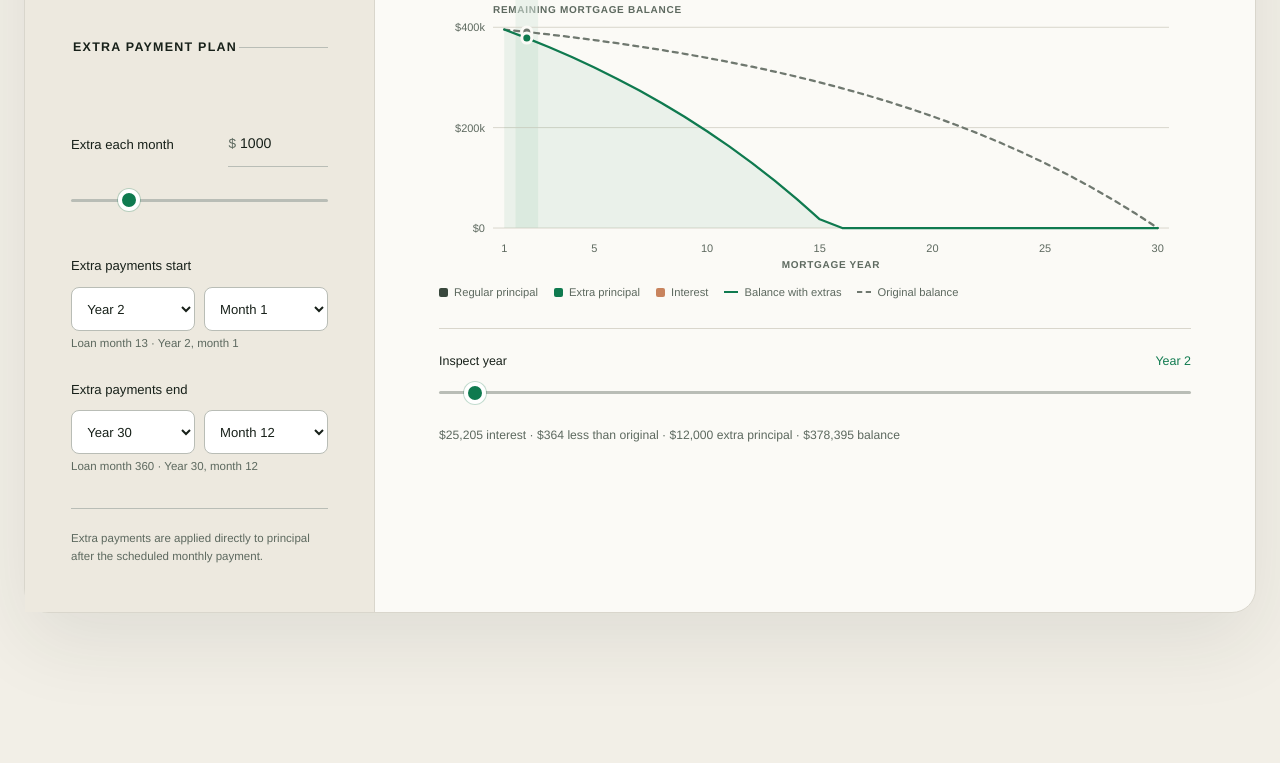
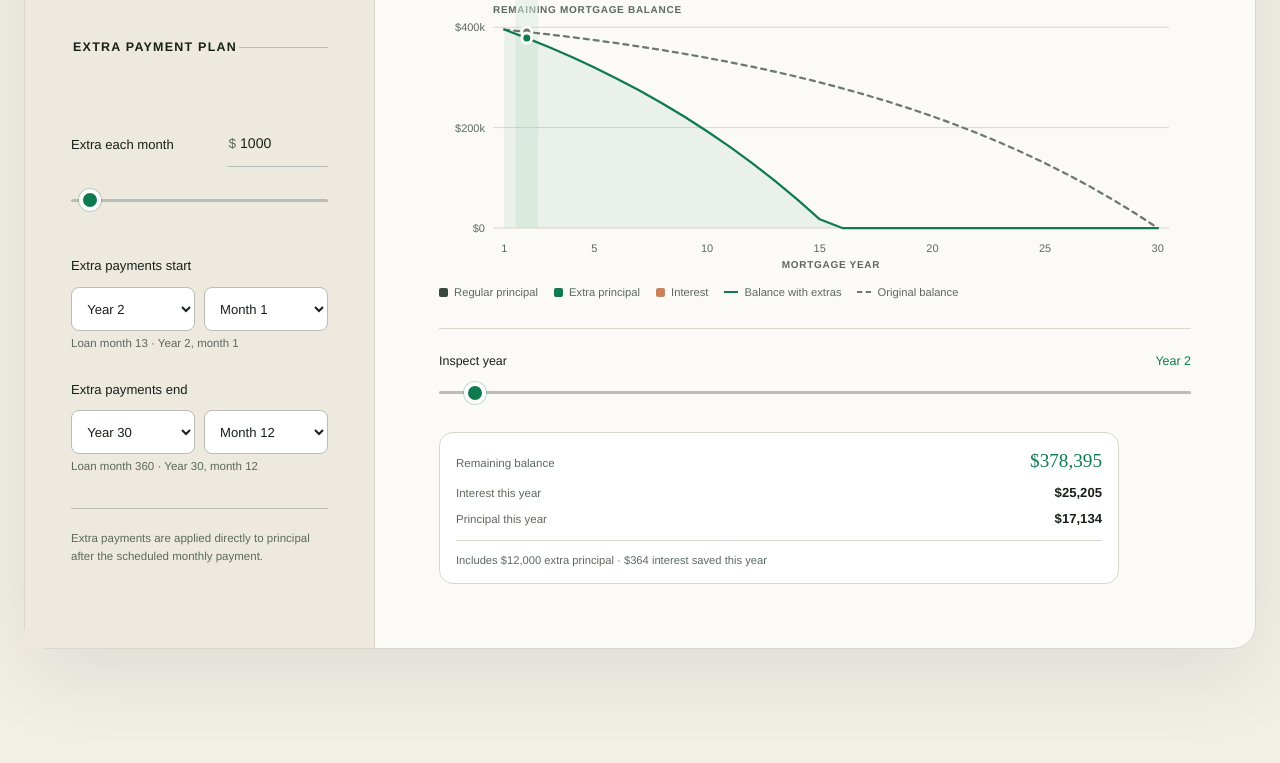
Before and after one commit to zergmutalisp/designscapes, a plain HTML site: page demos/mortgage-paydown/index.html in a window 1280 px wide. Shown: the part 1201-1964 px from the top of the page. Drawn offline with Linux system fonts and the light colour scheme.

Commit message:
Expand mortgage scenarios and year details

```diff
--- a/demos/mortgage-paydown/app.js
+++ b/demos/mortgage-paydown/app.js
@@ -262,6 +262,9 @@ import { calculateMortgage } from './mortgage-core.js';
     const selectedOriginal = originalPoints[selectedIndex];
     const selectedYear = planYears[selectedIndex];
     const selectedBandX = xFor(selectedIndex) - step / 2;
+    const selectedReading = compact
+      ? `<text class="selected-reading" x="${plotRight}" y="${paymentBottom + 18}" text-anchor="end">Year ${selectedIndex + 1} · ${selectedYear.balance <= 0.5 ? 'Paid off' : `${compactCurrency(selectedYear.balance)} left`}</text>`
+      : '';
 
     const paymentGrid = [0, 0.5, 1].map(ratio => {
       const y = paymentBottom - ratio * paymentHeight;
@@ -318,6 +321,7 @@ import { calculateMortgage } from './mortgage-core.js';
       <path class="plan-line" d="${pathFrom(planPoints)}"></path>
       <circle class="selected-point original" cx="${selectedOriginal.x}" cy="${selectedOriginal.y}" r="5"></circle>
       <circle class="selected-point plan" cx="${selectedPlan.x}" cy="${selectedPlan.y}" r="5"></circle>
+      ${selectedReading}
       ${xLabels}
       <text class="axis-label" x="${plotLeft + plotWidth / 2}" y="${height - 6}" text-anchor="middle">Mortgage year</text>
     `;
@@ -340,6 +344,7 @@ import { calculateMortgage } from './mortgage-core.js';
         hit.addEventListener('click', () => {
           selectYear(Number(hit.dataset.year));
           showTooltip(Number(hit.dataset.year));
+          updateYearDetail(true);
         });
       });
     }
@@ -384,15 +389,45 @@ import { calculateMortgage } from './mortgage-core.js';
     chartAnimation = requestAnimationFrame(frame);
   }
 
-  function updateYearDetail() {
+  function updateYearDetail(announce = false) {
     if (!model) return;
     const index = Number(inspectYear.value) - 1;
+    const yearNumber = index + 1;
     const planYear = model.plan.years[index];
     const originalYear = model.original.years[index];
     const interestDifference = Math.max(0, originalYear.interest - planYear.interest);
-    byId('inspect-year-output').textContent = `Year ${index + 1}`;
-    inspectYear.setAttribute('aria-valuetext', `Mortgage year ${index + 1}`);
-    byId('year-detail').textContent = `${money.format(planYear.interest)} interest · ${money.format(interestDifference)} less than original · ${money.format(planYear.extraPrincipal)} extra principal · ${money.format(planYear.balance)} balance`;
+    const payoffYear = Math.ceil(model.plan.payoffMonth / 12);
+    const paidOff = planYear.balance <= 0.005;
+    const afterPayoff = yearNumber > payoffYear;
+    const balanceText = paidOff ? 'Paid off' : money.format(planYear.balance);
+
+    byId('inspect-year-output').textContent = `Year ${yearNumber}`;
+    inspectYear.setAttribute('aria-valuetext', paidOff
+      ? `Mortgage year ${yearNumber}, paid off`
+      : `Mortgage year ${yearNumber}, ${money.format(planYear.balance)} remaining`);
+    byId('year-balance').textContent = balanceText;
+    byId('year-interest').textContent = money.format(planYear.interest);
+    byId('year-principal').textContent = money.format(planYear.principal);
+    byId('year-interest-row').hidden = afterPayoff;
+    byId('year-principal-row').hidden = afterPayoff;
+
+    let note;
+    if (afterPayoff) {
+      note = `Loan paid off in Year ${payoffYear}.`;
+    } else {
+      const details = [];
+      if (planYear.extraPrincipal > 0.005) details.push(`Includes ${money.format(planYear.extraPrincipal)} extra principal`);
+      if (interestDifference > 0.005) details.push(`${money.format(interestDifference)} interest saved this year`);
+      if (paidOff) details.push(`Loan paid off during Year ${payoffYear}`);
+      note = details.length ? details.join(' · ') : 'No extra principal scheduled this year.';
+    }
+    byId('year-detail-note').textContent = note;
+
+    if (announce) {
+      byId('year-detail-status').textContent = afterPayoff
+        ? `Year ${yearNumber}. Loan paid off in Year ${payoffYear}.`
+        : `Year ${yearNumber}. ${balanceText} remaining. ${money.format(planYear.interest)} interest and ${money.format(planYear.principal)} principal paid this year.`;
+    }
   }
 
   function selectYear(year) {
@@ -482,6 +517,8 @@ import { calculateMortgage } from './mortgage-core.js';
     renderChart();
   });
 
+  inspectYear.addEventListener('change', () => updateYearDetail(true));
+
   chartShell.addEventListener('pointerleave', () => {
     tooltip.hidden = true;
   });
--- a/demos/mortgage-paydown/index.html
+++ b/demos/mortgage-paydown/index.html
@@ -6,8 +6,8 @@
   <meta name="description" content="See how extra mortgage payments change lifetime interest and payoff timing.">
   <meta name="theme-color" content="#f2efe7">
   <title>Mortgage Paydown — Extra Payment Calculator</title>
-  <link rel="stylesheet" href="styles.css?v=20260709c">
-  <script type="module" src="app.js?v=20260709c"></script>
+  <link rel="stylesheet" href="styles.css?v=20260709d">
+  <script type="module" src="app.js?v=20260709d"></script>
 </head>
 <body>
   <a class="skip-link" href="#calculator">Skip to calculator</a>
@@ -101,10 +101,10 @@
               <label for="extra-payment-range">Extra each month</label>
               <div class="number-control currency-control">
                 <span aria-hidden="true">$</span>
-                <input id="extra-payment-number" type="number" min="0" max="5000" step="100" value="1000" inputmode="numeric" aria-label="Extra monthly payment in dollars">
+                <input id="extra-payment-number" type="number" min="0" max="30000" step="100" value="1000" inputmode="numeric" aria-label="Extra monthly payment in dollars">
               </div>
             </div>
-            <input id="extra-payment-range" type="range" min="0" max="5000" step="100" value="1000">
+            <input id="extra-payment-range" type="range" min="0" max="30000" step="100" value="1000">
           </div>
 
           <div class="field">
@@ -170,8 +170,25 @@
             <label for="inspect-year">Inspect year</label>
             <output id="inspect-year-output" for="inspect-year">Year 2</output>
           </div>
-          <input id="inspect-year" type="range" min="1" max="30" step="1" value="2">
-          <p id="year-detail" aria-live="polite">$25,205 interest · $364 less than original · $12,000 extra principal · $378,395 balance</p>
+          <input id="inspect-year" type="range" min="1" max="30" step="1" value="2" aria-describedby="year-detail">
+          <div class="year-detail" id="year-detail">
+            <dl>
+              <div class="year-detail-primary">
+                <dt>Remaining balance</dt>
+                <dd id="year-balance">$378,395</dd>
+              </div>
+              <div id="year-interest-row">
+                <dt>Interest this year</dt>
+                <dd id="year-interest">$25,205</dd>
+              </div>
+              <div id="year-principal-row">
+                <dt>Principal this year</dt>
+                <dd id="year-principal">$17,134</dd>
+              </div>
+            </dl>
+            <p id="year-detail-note">Includes $12,000 extra principal · $364 interest saved this year</p>
+          </div>
+          <p class="sr-only" id="year-detail-status" aria-live="polite" aria-atomic="true"></p>
         </div>
 
         <p class="sr-only" id="chart-title">Mortgage payment and balance comparison</p>
--- a/demos/mortgage-paydown/styles.css
+++ b/demos/mortgage-paydown/styles.css
@@ -518,6 +518,14 @@ a:focus-visible {
   fill: var(--original);
 }
 
+#paydown-chart .selected-reading {
+  fill: var(--accent);
+  font-family: "Avenir Next", Avenir, "Helvetica Neue", Arial, sans-serif;
+  font-size: 11px;
+  font-weight: 600;
+  font-variant-numeric: tabular-nums;
+}
+
 #paydown-chart .year-hit {
   fill: transparent;
   cursor: crosshair;
@@ -624,11 +632,60 @@ a:focus-visible {
   color: var(--accent);
 }
 
-.year-inspector p {
-  min-height: 1.5em;
-  margin: 0.25rem 0 0;
+.year-detail {
+  width: min(100%, 680px);
+  margin-top: 0.65rem;
+  padding: 0.9rem 1rem;
+  border: 1px solid var(--line);
+  border-radius: 14px;
+  background: var(--surface-strong);
+}
+
+.year-detail dl {
+  margin: 0;
+}
+
+.year-detail dl div {
+  display: grid;
+  grid-template-columns: minmax(0, 1fr) auto;
+  align-items: baseline;
+  gap: 1rem;
+}
+
+.year-detail dl div + div {
+  margin-top: 0.4rem;
+}
+
+.year-detail [hidden] {
+  display: none;
+}
+
+.year-detail dt {
   color: var(--muted);
-  font-size: 0.76rem;
+  font-size: 0.72rem;
+}
+
+.year-detail dd {
+  margin: 0;
+  font-size: 0.82rem;
+  font-weight: 600;
+  font-variant-numeric: tabular-nums;
+}
+
+.year-detail-primary dd {
+  color: var(--accent);
+  font-family: "Iowan Old Style", Baskerville, "Times New Roman", serif;
+  font-size: 1.2rem;
+  font-weight: 500;
+}
+
+.year-detail p {
+  margin: 0.75rem 0 0;
+  padding-top: 0.65rem;
+  border-top: 1px solid var(--line);
+  color: var(--muted);
+  font-size: 0.7rem;
+  line-height: 1.5;
 }
 
 .method {
```
Also changed, not shown: DEVELOPMENT_TIMELINE.md (+9 -0 lines), demos/mortgage-paydown/mortgage-core.test.mjs (+14 -0 lines).
